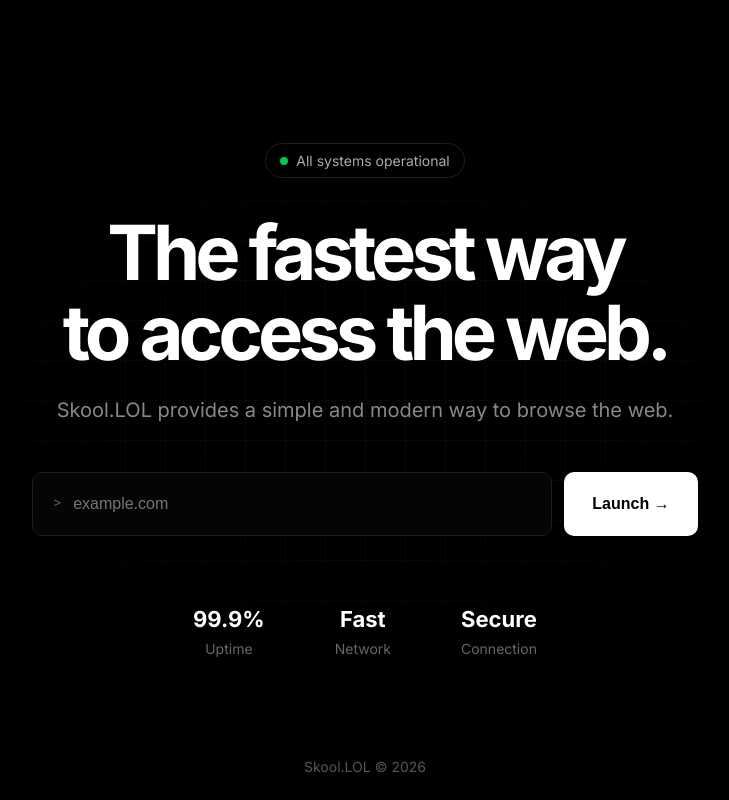
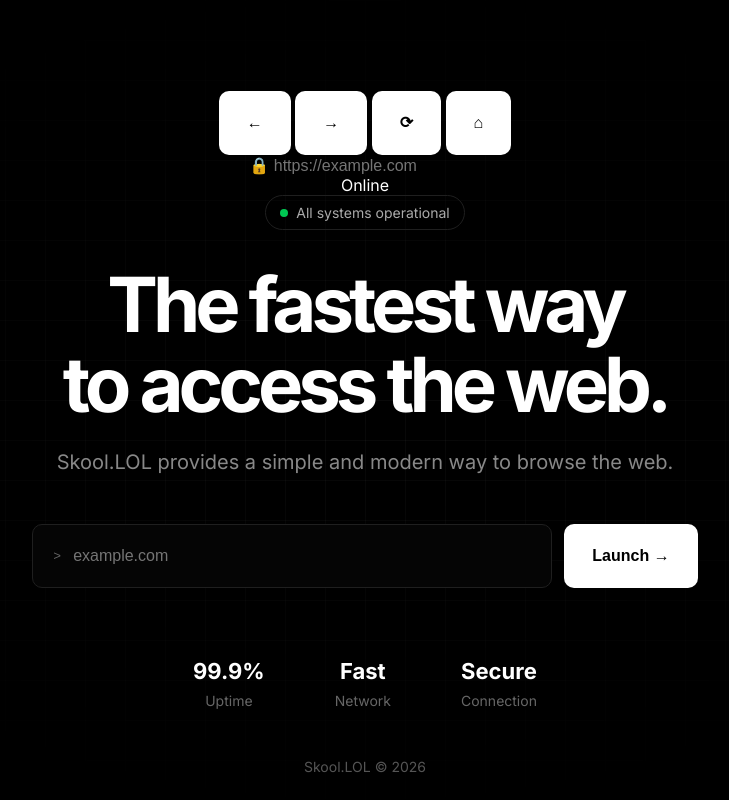
Before and after one commit to cryx-dev/skool.lol, a website: page public/index.html in a window 1280 px wide. Shown: the whole page, without its empty margins (275-1004 px from the left). Drawn offline with Linux system fonts and the light colour scheme.

Commit message:
Update index.html

```diff
--- a/public/index.html
+++ b/public/index.html
@@ -73,6 +73,53 @@
 
 
 <section class="hero">
+<div class="browser-bar">
+
+    <div class="browser-actions">
+
+        <button id="back">
+            ←
+        </button>
+
+        <button id="forward">
+            →
+        </button>
+
+        <button id="reload">
+            ⟳
+        </button>
+
+        <button id="home">
+            ⌂
+        </button>
+
+    </div>
+
+
+    <div class="browser-url">
+
+        <span>
+            🔒
+        </span>
+
+        <input
+        id="browser-url"
+        placeholder="https://example.com"
+        >
+
+    </div>
+
+
+    <div class="connection">
+
+        <span></span>
+
+        Online
+
+    </div>
+
+
+</div>
 
 
 <div class="badge">
```
